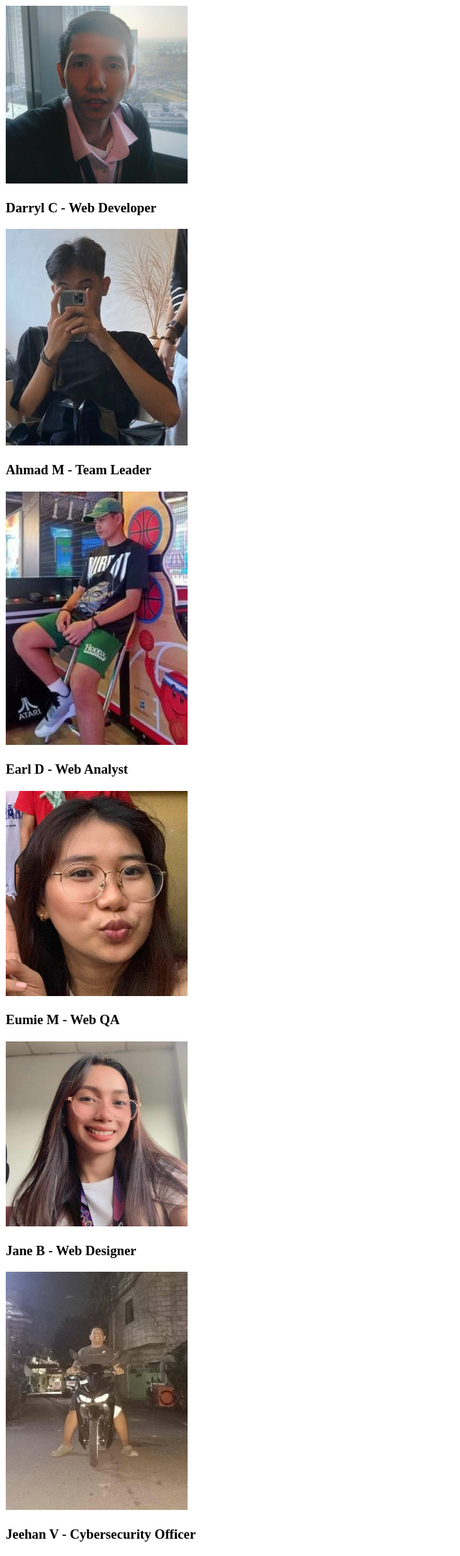
After one commit to dareal22/learning_log, a Django app: page /about in a window 1280 px wide. The commit adds this page. Shown: the whole page at 72% size, without its empty margins (0-640 px from the left). Run offline with Django 4.2, Linux system fonts and the light colour scheme.

Commit message:
first commit

```diff
--- /dev/null
+++ b/myapp/templates/myapp/about.html
@@ -0,0 +1,30 @@
+<!DOCTYPE html>
+<html lang="en">
+<head>
+    <meta charset="UTF-8">
+    <title>Title</title>
+
+</head>
+{% load static %}
+
+<img src="{% static 'images/darr.jpg' %}" height="20%" width="20%" alt="" />
+<h3>Darryl C - Web Developer</h3>
+
+<img src="{% static 'images/ahmad.jpg' %}" height="20%" width="20%" alt="" />
+<h3>Ahmad M - Team Leader</h3>
+
+<img src="{% static 'images/earl.jpg' %}" height="20%" width="20%" alt="" />
+<h3>Earl D - Web Analyst</h3>
+
+<img src="{% static 'images/eumie.jpg' %}" height="20%" width="20%" alt="" />
+<h3>Eumie M - Web QA</h3>
+
+<img src="{% static 'images/jane.jpg' %}" height="20%" width="20%" alt="" />
+<h3>Jane B - Web Designer</h3>
+
+<img src="{% static 'images/jeehan.jpg' %}" height="20%" width="20%" alt="" />
+<h3>Jeehan V - Cybersecurity Officer</h3>
+<body>
+
+</body>
+</html>
--- a/myapp/templates/myapp/base.html
+++ b/myapp/templates/myapp/base.html
@@ -51,6 +51,7 @@
             {% else %}
                 <a href="{% url 'users:register' %}">Register</a> -
                 <a href="{% url 'users:login' %}">Log in</a>
+                <a href="{% url 'myapp:about' %}">About Us</a>
             {% endif %}
         </nav>
     </header>
--- a/myapp/urls.py
+++ b/myapp/urls.py
@@ -31,5 +31,6 @@ urlpatterns = [
     path('new_entry/<int:topic_id>/', views.new_entry, name='new_entry'),
     # Page for editing an entry.
     path('edit_entry/<int:entry_id>/', views.edit_entry, name='edit_entry'),
+    path('about', views.about, name='about'),
 
 ]
--- a/myapp/views.py
+++ b/myapp/views.py
@@ -6,6 +6,9 @@ from .models import Topic
 from .models import Topic, Entry
 from .forms import TopicForm, EntryForm
 
+
+def about(request):
+    return render(request, "myapp/about.html", {})
 
 # Create your views here.
 @login_required()
```
Also changed, not shown: myapp/static/images/ahmad.jpg (added), myapp/static/images/darr.jpg (added), myapp/static/images/earl.jpg (added), myapp/static/images/eumie.jpg (added), myapp/static/images/jane.jpg (added), myapp/static/images/jeehan.jpg (added).
